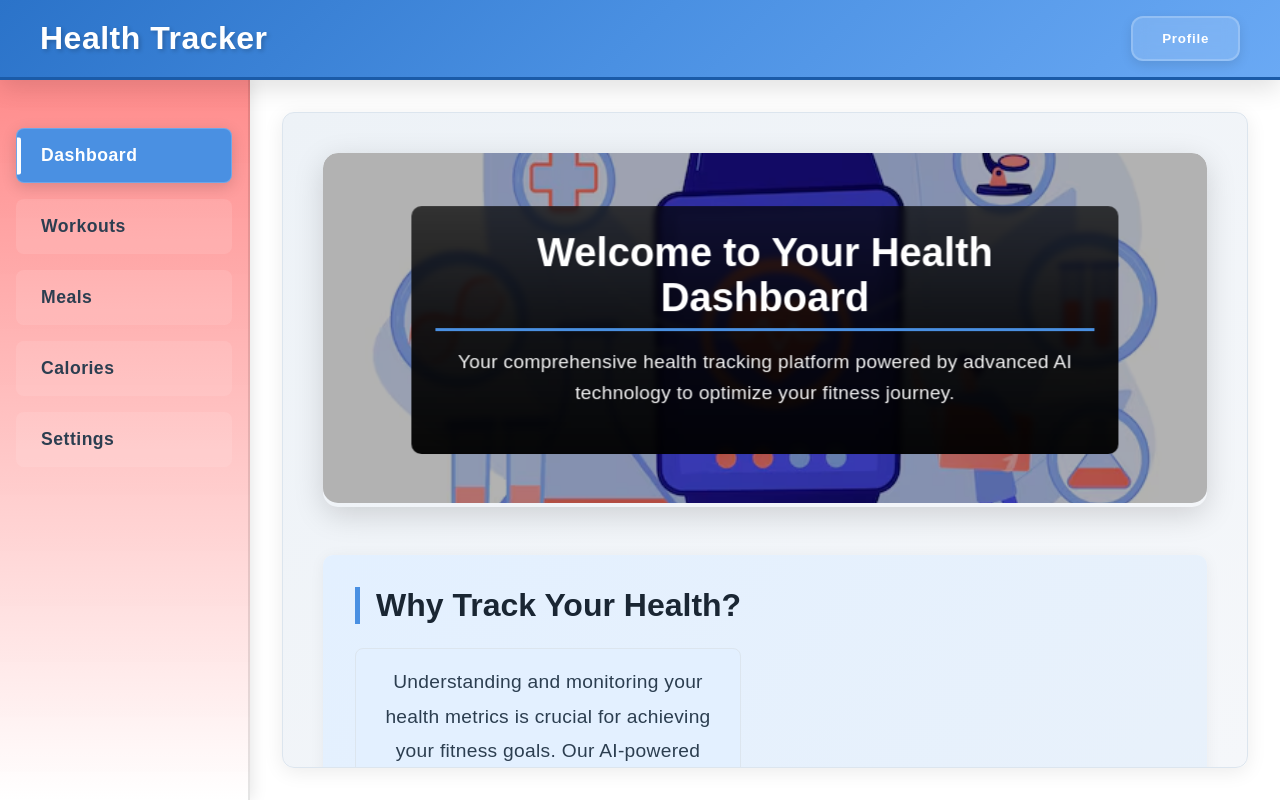
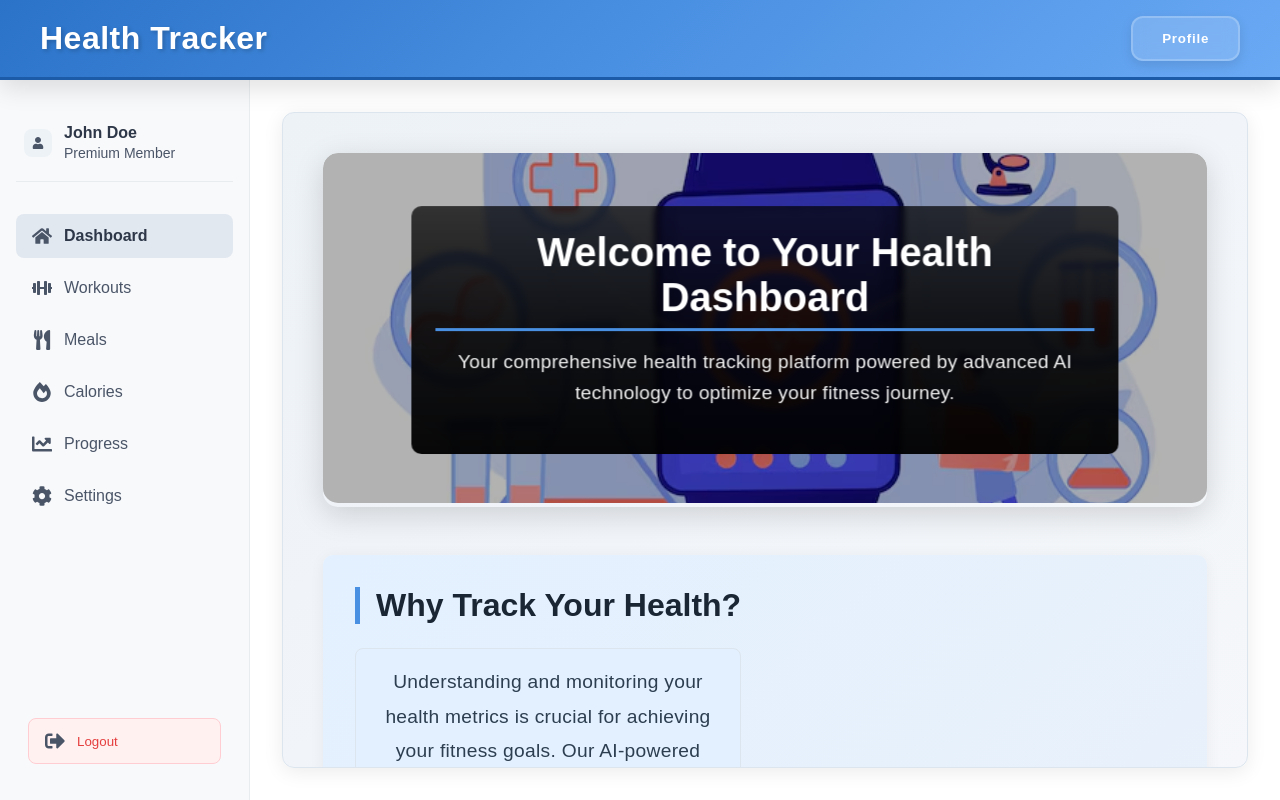
Before and after one commit to EthanCoomber/health_tracker, a React (Create React App) app: page /dashboard in a window 1280 px wide. Built offline with nearby package versions, Linux system fonts and the light colour scheme.

Commit message:
sidebar looks more professional

```diff
--- a/package.json
+++ b/package.json
@@ -8,6 +8,7 @@
     "@testing-library/react": "^13.4.0",
     "@testing-library/user-event": "^13.5.0",
     "ajv": "^8.17.1",
+    "framer-motion": "^11.16.4",
     "prettier": "^3.4.2",
     "react": "^19.0.0",
     "react-dom": "^19.0.0",
--- a/src/components/layout/Sidebar.css
+++ b/src/components/layout/Sidebar.css
@@ -2,24 +2,64 @@
 
 .sidebar {
   width: 250px;
-  background: linear-gradient(180deg, var(--color-secondary-accent), rgba(255, 255, 255, 0.95));
-  padding: 2rem 1rem;
+  background: #f8f9fa;
+  padding: 1.5rem 1rem;
   height: 100%;
   position: relative;
-  border-right: 2px solid rgba(0, 0, 0, 0.1);
+  border-right: 1px solid #e9ecef;
   overflow-y: auto;
-  transition: all 0.3s cubic-bezier(0.4, 0, 0.2, 1);
-  box-shadow: 2px 0 15px rgba(0, 0, 0, 0.1);
+  transition: all 0.3s ease;
+  display: flex;
+  flex-direction: column;
+}
+
+.sidebar-header {
+  padding: 0.75rem 0;
+  margin-bottom: 1rem;
+  border-bottom: 1px solid #e9ecef;
+}
+
+.user-profile {
+  display: flex;
+  align-items: center;
+  gap: 0.75rem;
+  padding: 0.5rem;
+}
+
+.user-icon {
+  font-size: 1.75rem;
+  color: #4a5568;
+  padding: 0.5rem;
+  border-radius: 8px;
+  background: #edf2f7;
+}
+
+.user-info {
+  flex: 1;
+}
+
+.user-name {
+  font-size: 1rem;
+  font-weight: 600;
+  color: #2d3748;
+  margin-bottom: 0.2rem;
+}
+
+.user-status {
+  font-size: 0.875rem;
+  color: #4a5568;
 }
 
 .sidebar ul {
   list-style: none;
   padding: 0;
   margin: 1rem 0;
+  display: flex;
+  flex-direction: column;
+  gap: 0.5rem;
 }
 
 .sidebar li {
-  margin-bottom: 1rem;
   transition: transform 0.2s ease;
 }
 
@@ -28,46 +68,65 @@
 }
 
 .sidebar a {
-  color: var(--color-text);
-  font-weight: 600;
+  color: #4a5568;
+  font-weight: 500;
   text-decoration: none;
   display: flex;
   align-items: center;
-  padding: 1rem 1.5rem;
+  padding: 0.75rem 1rem;
   border-radius: 8px;
-  transition: all 0.3s ease;
-  background: rgba(255, 255, 255, 0.1);
-  border: 1px solid transparent;
-  font-size: 1.1rem;
-  letter-spacing: 0.5px;
+  transition: all 0.2s ease;
+  background: transparent;
+  font-size: 1rem;
+  gap: 12px;
+}
+
+.nav-icon {
+  font-size: 1.25rem;
+  color: #4a5568;
 }
 
 .sidebar a:hover {
-  background: var(--color-primary-accent);
-  color: white;
-  box-shadow: 0 4px 12px rgba(0, 0, 0, 0.1);
-  border: 1px solid rgba(255, 255, 255, 0.1);
-  transform: translateY(-2px);
+  background: #edf2f7;
+  color: #2d3748;
 }
 
 .active-link {
-  background: var(--color-cta-buttons) !important;
-  color: white !important;
-  box-shadow: 0 4px 15px rgba(0, 0, 0, 0.15);
-  border: 1px solid rgba(255, 255, 255, 0.2) !important;
-  position: relative;
+  background: #e2e8f0 !important;
+  color: #2d3748 !important;
+  font-weight: 600 !important;
 }
 
-.active-link::before {
-  content: '';
-  position: absolute;
-  left: 0;
-  top: 50%;
-  transform: translateY(-50%);
-  width: 4px;
-  height: 70%;
-  background: white;
-  border-radius: 0 2px 2px 0;
+.active-link .nav-icon {
+  color: #4a5568 !important;
+}
+
+.sidebar-footer {
+  margin-top: auto;
+  padding: 0.75rem;
+}
+
+.logout-button {
+  width: 100%;
+  display: flex;
+  align-items: center;
+  gap: 0.75rem;
+  padding: 0.75rem 1rem;
+  background: #fff1f0;
+  border: 1px solid #ffcdd2;
+  border-radius: 8px;
+  color: #e53e3e;
+  font-weight: 500;
+  cursor: pointer;
+  transition: all 0.2s ease;
+}
+
+.logout-button:hover {
+  background: #fed7d7;
+}
+
+.logout-icon {
+  font-size: 1.25rem;
 }
 
 /* Responsive Styles */
@@ -79,12 +138,11 @@
     height: calc(100% - 60px);
     transform: translateX(-100%);
     z-index: 1000;
-    backdrop-filter: blur(10px);
-    width: 280px;
+    width: 250px;
   }
 
   .sidebar.open {
     transform: translateX(0);
-    box-shadow: 5px 0 25px rgba(0, 0, 0, 0.2);
+    box-shadow: 2px 0 8px rgba(0, 0, 0, 0.1);
   }
 }
--- a/src/components/layout/Sidebar.jsx
+++ b/src/components/layout/Sidebar.jsx
@@ -1,40 +1,93 @@
 // src/components/layout/Sidebar.jsx
 import React from 'react';
 import { NavLink } from 'react-router-dom';
-import './Sidebar.css'; // Ensure this CSS file exists
+import { FaHome, FaDumbbell, FaUtensils, FaFireAlt, FaCog, FaUser, FaChartLine, FaSignOutAlt } from 'react-icons/fa';
+import './Sidebar.css';
 
 const Sidebar = ({ isOpen, toggleSidebar }) => {
   return (
     <aside className={`sidebar ${isOpen ? 'open' : ''}`}>
-      <nav>
-        <ul>
-          <li>
-            <NavLink to="/dashboard" className={({ isActive }) => (isActive ? 'active-link' : undefined)} onClick={toggleSidebar}>
-              Dashboard
+      <div className="sidebar-header">
+        <div className="user-profile">
+          <FaUser className="profile-icon user-icon" />
+          <div className="user-info">
+            <h3 className="user-name">John Doe</h3>
+            <p className="user-status">Premium Member</p>
+          </div>
+        </div>
+      </div>
+
+      <nav className="sidebar-nav">
+        <ul className="nav-list">
+          <li className="nav-item">
+            <NavLink
+              to="/dashboard"
+              className={({ isActive }) => `nav-link ${isActive ? 'active-link' : ''}`}
+              onClick={toggleSidebar}
+            >
+              <FaHome className="nav-icon dashboard-icon" />
+              <span className="nav-text">Dashboard</span>
             </NavLink>
           </li>
-          <li>
-            <NavLink to="/workouts" className={({ isActive }) => (isActive ? 'active-link' : undefined)} onClick={toggleSidebar}>
-              Workouts
+          <li className="nav-item">
+            <NavLink
+              to="/workouts"
+              className={({ isActive }) => `nav-link ${isActive ? 'active-link' : ''}`}
+              onClick={toggleSidebar}
+            >
+              <FaDumbbell className="nav-icon workouts-icon" />
+              <span className="nav-text">Workouts</span>
             </NavLink>
           </li>
-          <li>
-            <NavLink to="/meals" className={({ isActive }) => (isActive ? 'active-link' : undefined)} onClick={toggleSidebar}>
-              Meals
+          <li className="nav-item">
+            <NavLink
+              to="/meals"
+              className={({ isActive }) => `nav-link ${isActive ? 'active-link' : ''}`}
+              onClick={toggleSidebar}
+            >
+              <FaUtensils className="nav-icon meals-icon" />
+              <span className="nav-text">Meals</span>
             </NavLink>
           </li>
-          <li>
-            <NavLink to="/calories" className={({ isActive }) => (isActive ? 'active-link' : undefined)} onClick={toggleSidebar}>
-              Calories
+          <li className="nav-item">
+            <NavLink
+              to="/calories"
+              className={({ isActive }) => `nav-link ${isActive ? 'active-link' : ''}`}
+              onClick={toggleSidebar}
+            >
+              <FaFireAlt className="nav-icon calories-icon" />
+              <span className="nav-text">Calories</span>
             </NavLink>
           </li>
-          <li>
-            <NavLink to="/settings" className={({ isActive }) => (isActive ? 'active-link' : undefined)} onClick={toggleSidebar}>
-              Settings
+          <li className="nav-item">
+            <NavLink
+              to="/progress"
+              className={({ isActive }) => `nav-link ${isActive ? 'active-link' : ''}`}
+              onClick={toggleSidebar}
+            >
+              <FaChartLine className="nav-icon progress-icon" />
+              <span className="nav-text">Progress</span>
+            </NavLink>
+          </li>
+          <li className="nav-item">
+            <NavLink
+              to="/settings"
+              className={({ isActive }) => `nav-link ${isActive ? 'active-link' : ''}`}
+              onClick={toggleSidebar}
+            >
+              <FaCog className="nav-icon settings-icon" />
+              <span className="nav-text">Settings</span>
             </NavLink>
           </li>
         </ul>
       </nav>
+
+      <div className="sidebar-footer">
+        <button className="logout-button" onClick={() => console.log('Logout clicked')}>
+          <FaSignOutAlt className="nav-icon logout-icon" />
+          <span className="logout-text">Logout</span>
+        </button>
+      </div>
     </aside>
   );
 };
```
Also changed, not shown: 1 other file (tests, documents, lock files or other folders).
